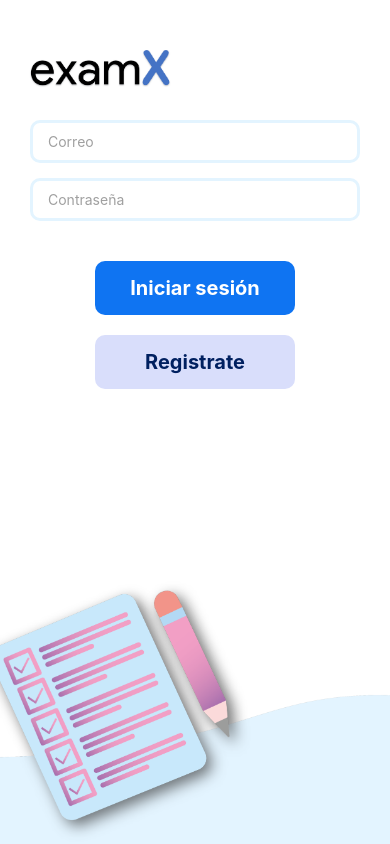
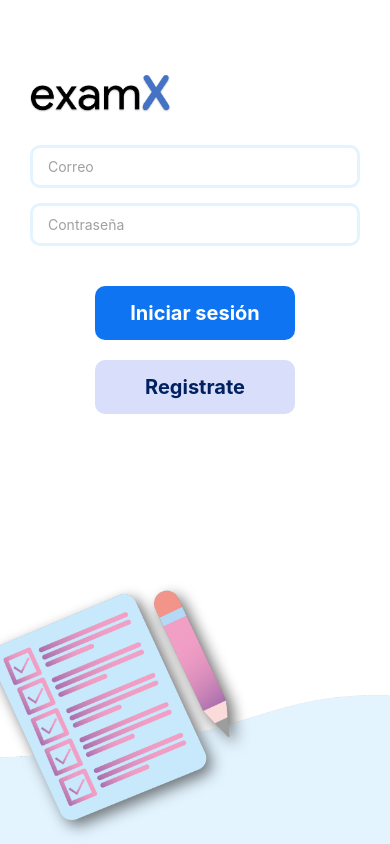
Before and after one commit to Damianleonh/examx, a React Native app: screen /Login in a window 390 px wide. Built offline with nearby package versions, Linux system fonts and the light colour scheme; no server answers.

Commit message:
bug imagen de login resuelto

```diff
--- a/src/views/Login.js
+++ b/src/views/Login.js
@@ -53,7 +53,6 @@ const Login = () => {
 
     return (
         <SafeAreaView style={styles.container}>
-
 
             {/* Inputs y botones */}
             <View style={styles.contenedorBtnInputs}>
@@ -116,9 +115,7 @@ const Login = () => {
 
                         </Modal>
                     )}
-
                 </View>
-
             </View>
 
             <Image
@@ -126,11 +123,15 @@ const Login = () => {
                 source={require('../img/BOTTOMAPP.png')}
             />
 
+            {/* Relleno de imagen */}
+            <View style={styles.relleno}></View>
+
         </SafeAreaView>
     )
 }
 
 const styles = StyleSheet.create({
+
     container: {
         backgroundColor: '#fff',
         justifyContent: 'flex-end',
@@ -141,13 +142,23 @@ const styles = StyleSheet.create({
     imagen: {
         width: 200,
         height: 50,
-        marginTop: 50,
+        marginTop: 75,
         marginBottom: 5
     },
 
     imgBottom: {
+        marginTop: 100,
         width: '100%',
         height: 300
+    },
+
+    relleno:{
+        position: 'absolute',
+        backgroundColor: "#E3F4FF",
+        width: "100%",
+        height: 40,
+        zIndex: -1,
+        bottom: 0
     },
 
     input: {
```
Lines whose indentation alone changed are shown as unchanged.
